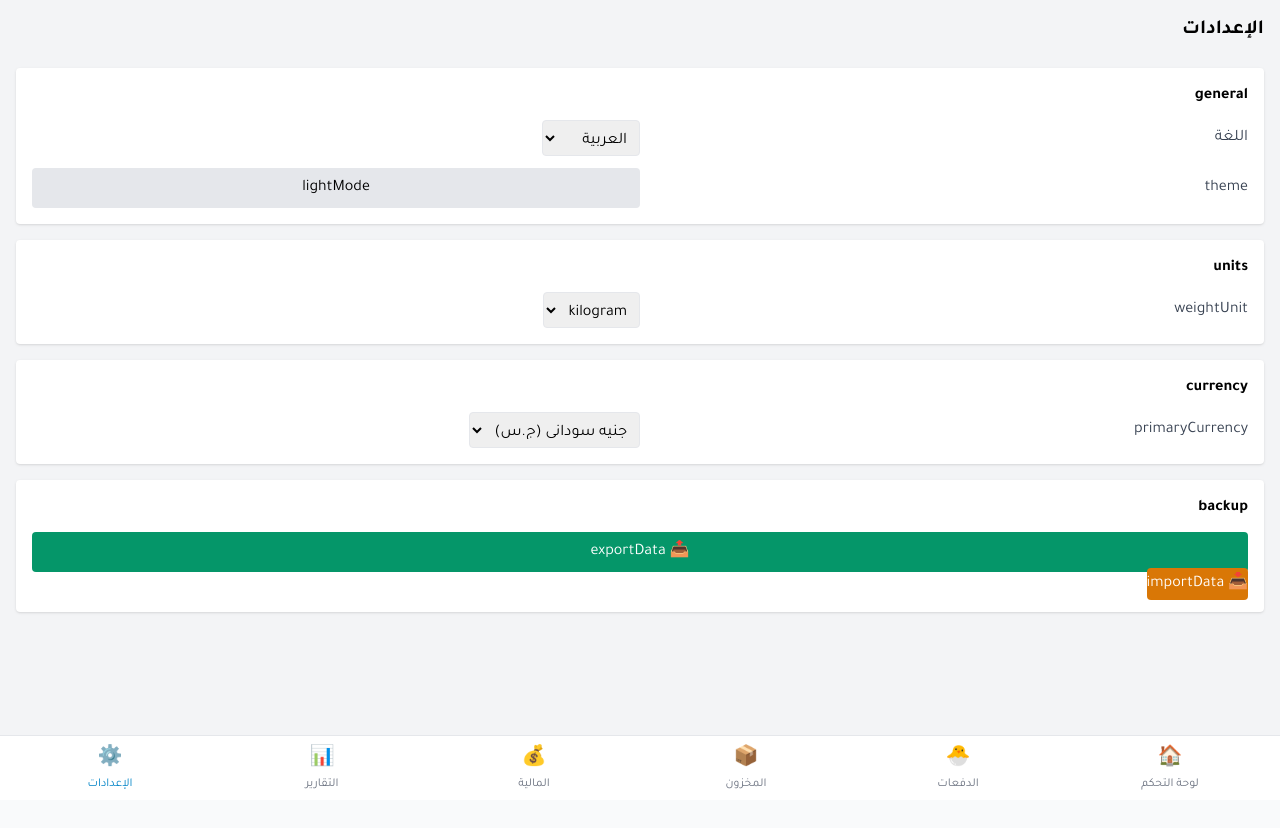
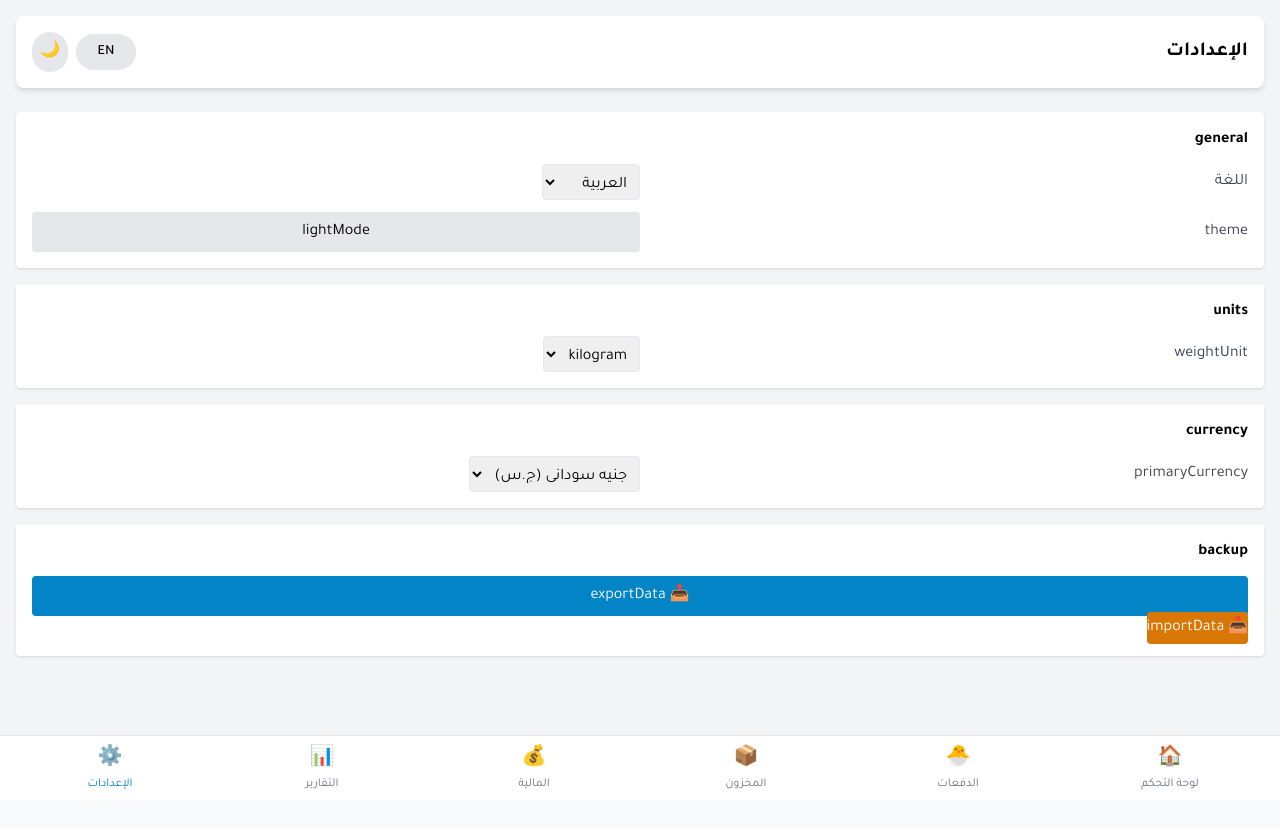
Before and after one commit to merosman91/Flock-ERP, a React (Vite) app: page /settings in a window 1280 px wide. Shown: the top 828 px of the page. Built offline with nearby package versions, Linux system fonts and the light colour scheme.

Commit message:
Update Settings.jsx

```diff
--- a/src/screens/Settings.jsx
+++ b/src/screens/Settings.jsx
@@ -1,12 +1,14 @@
 import { useState, useEffect } from 'react';
 import { useTranslation } from 'react-i18next';
+import i18n from '../i18n/i18n';
 import { useTheme } from '../hooks/useTheme';
-import i18n from '../i18n/i18n';
+import LanguageToggle from '../components/LanguageToggle';
+import ThemeToggle from '../components/ThemeToggle';
 
 export default function Settings() {
   const { t } = useTranslation();
   const { theme, toggleTheme } = useTheme();
-  const [language, setLanguage] = useState(localStorage.getItem('i18nextLng')?.split('-')[0] || 'ar');
+  const [language, setLanguage] = useState(i18n.language);
   const [weightUnit, setWeightUnit] = useState(localStorage.getItem('weightUnit') || 'kg');
   const [currency, setCurrency] = useState(localStorage.getItem('currency') || 'SDG');
 
@@ -24,8 +26,9 @@ export default function Settings() {
   ];
 
   useEffect(() => {
-    i18n.changeLanguage(language);
-    localStorage.setItem('i18nextLng', language);
+    if (language !== i18n.language) {
+      i18n.changeLanguage(language);
+    }
   }, [language]);
 
   const handleWeightUnitChange = (e) => {
@@ -68,7 +71,6 @@ export default function Settings() {
           setCurrency(data.settings.currency);
           localStorage.setItem('weightUnit', data.settings.weightUnit);
           localStorage.setItem('currency', data.settings.currency);
-          // Theme handled separately
           alert(t('dataImported'));
         }
       } catch (err) {
@@ -80,7 +82,14 @@ export default function Settings() {
 
   return (
     <div className="min-h-screen bg-gray-100 dark:bg-gray-900 p-4">
-      <h1 className="text-xl font-bold mb-6">{t('settings')}</h1>
+      {/* Header */}
+      <header className="bg-white dark:bg-gray-800 shadow-md p-4 flex justify-between items-center rounded-lg mb-6">
+        <h1 className="text-xl font-bold">{t('settings')}</h1>
+        <div className="flex items-center space-x-2 rtl:space-x-reverse">
+          <LanguageToggle />
+          <ThemeToggle />
+        </div>
+      </header>
 
       {/* General */}
       <Section title={t('general')}>
@@ -140,7 +149,7 @@ export default function Settings() {
         <div className="space-y-3">
           <button
             onClick={exportData}
-            className="w-full bg-emerald-600 text-white py-2 rounded"
+            className="w-full bg-primary-600 text-white py-2 rounded"
           >
             📤 {t('exportData')}
           </button>
@@ -175,4 +184,4 @@ function SettingRow({ label, children }) {
       <div className="w-1/2">{children}</div>
     </div>
   );
-}
+      }
```
